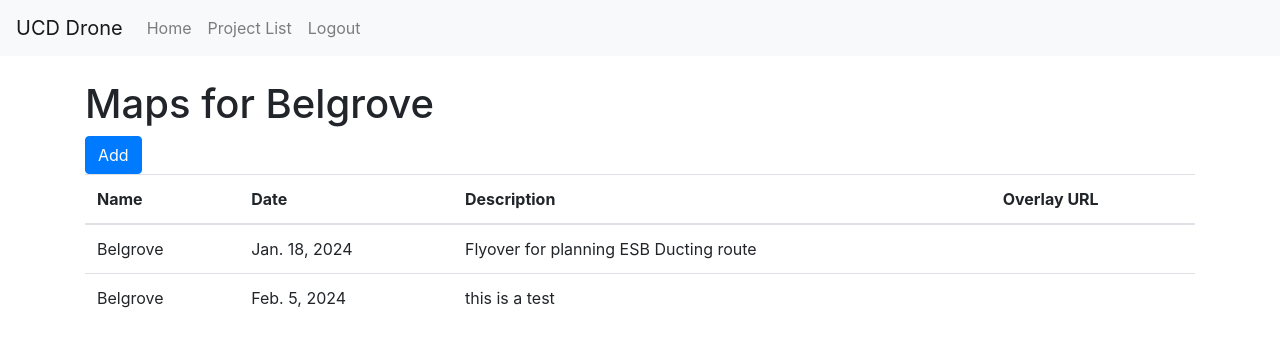
After one commit to daniel-mcgeever/ucddrone_project, a Django app: page /projects/2e34aaee-3501-4396-8f51-119b45ead884/maps/ in a window 1280 px wide. The commit adds this page. Shown: the top 347 px of the page. Run offline with Django 4.2, Linux system fonts and the light colour scheme; data comes from the database, SQL or seed files in the repository; both versions use the stored data as it was after the commit; some libraries are stand-ins or nearby versions.

Commit message:
Update to allow for map uploading

```diff
--- a/ucddrone/projects/models.py
+++ b/ucddrone/projects/models.py
@@ -14,6 +14,10 @@ class Project(models.Model):
     date = models.DateField()
     labels = models.ManyToManyField(Label)
     thumbnail = models.ImageField(upload_to='projects/thumbnails/')
+    sw_lat = models.DecimalField(max_digits=9, decimal_places=6, verbose_name="Southwest Latitude", default=53.299927)
+    sw_lng = models.DecimalField(max_digits=9, decimal_places=6, verbose_name="Southwest Longitude", default = -6.240273)
+    ne_lat = models.DecimalField(max_digits=9, decimal_places=6, verbose_name="Northeast Latitude", default = 53.313447)
+    ne_lng = models.DecimalField(max_digits=9, decimal_places=6, verbose_name="Northeast Longitude", default = -6.205402)
 
     def __str__(self):
         return self.name
@@ -22,7 +26,10 @@ class Map(models.Model):
     id = models.UUIDField(primary_key=True, default=uuid.uuid4, editable=False)
     project = models.ForeignKey(Project, related_name='maps', on_delete=models.CASCADE)
     date = models.DateField(default=timezone.now)
+    description = models.TextField(blank=True, null=True)  # Optional description field
+    gcs_url = models.URLField(blank=True, null=True)  # Optional Google Cloud Storage URL field
+
     # file = models.FileField(upload_to='maps/')
 
     def __str__(self):
-        return f'{self.project.name} - Map'
+        return f'{self.project.name} - {self.date}'
--- /dev/null
+++ b/ucddrone/projects/templates/projects/project_map_list.html
@@ -0,0 +1,51 @@
+<!-- project_map_list.html -->
+
+{% extends "base.html" %}
+
+{% block extra_head %}
+
+<link href="https://cdn.jsdelivr.net/npm/dropzone@5.7.0/dist/min/dropzone.min.css" rel="stylesheet">
+
+{% endblock %}
+
+{% block title %}Maps for {{ project.name }}{% endblock %}
+
+{% block content %}
+    <div>
+        <div>
+            <h1>Maps for {{ project.name }}</h1>
+        </div>
+        <div class="text-end"> <!-- Align content to the right -->
+            <a href="{% url 'upload_map' project_id=project.id %}" class="btn btn-primary">Add</a>
+        </div>
+    </div>
+    <table class="table">
+        <thead>
+            <tr>
+                <th scope="col">Name</th>
+                <th scope="col">Date</th>
+                <th scope="col">Description</th>
+                <th scope="col">Overlay URL</th>
+            </tr>
+        </thead>
+        <tbody>
+            {% for map in maps %}
+                <tr>
+                    <td>{{ project.name }}</td>
+                    <td>{{ map.date }}</td>
+                    <td>{{ map.description }}</td>
+                    <td>
+                        {% if map.gcs_url %}
+                            <a href="{{ map.gcs_url }}" target="_blank">Here</a>
+                        {% else %}
+
+                        {% endif %}
+                    </td>
+                </tr>
+            {% endfor %}
+        </tbody>
+    </table>
+
+
+
+{% endblock %}
--- a/ucddrone/projects/urls.py
+++ b/ucddrone/projects/urls.py
@@ -1,11 +1,12 @@
 from django.urls import path
-from .views import HomeView, create_project, add_maps, upload_zip, project_list, project_detail
+from .views import HomeView, create_project, add_maps, project_list, project_detail, project_map_list, upload_map
 
 urlpatterns = [
     path('', HomeView.as_view(), name='home'),
     path('create_project/', create_project, name='create_project'),
-    path('add_maps/<int:project_id>/', add_maps, name='add_maps'),
-    path('upload_zip/', upload_zip, name='upload_zip'),
+    path('add_maps/<uuid:project_id>/', add_maps, name='add_maps'),
     path('projects/', project_list, name='project_list'),
     path('projects/<uuid:project_id>/', project_detail, name='project_detail'),
+    path('projects/<uuid:project_id>/maps/', project_map_list, name='project_map_list'),
+    path('projects/<uuid:project_id>/upload_map', upload_map, name='upload_map'),
 ]
--- a/ucddrone/projects/views.py
+++ b/ucddrone/projects/views.py
@@ -1,11 +1,13 @@
+import shutil, tempfile, uuid, mimetypes
 from django.shortcuts import render, redirect, get_object_or_404
 from django.contrib.auth.mixins import LoginRequiredMixin
 from django.views.generic import TemplateView
 from .models import Project, Map
-from .forms import ProjectForm, MapForm
+from .forms import ProjectForm, MapForm, MapUploadForm
 import zipfile, os
 from django.http import HttpResponse
 from django.conf import settings
+from google.cloud import storage
 
 def create_project(request):
     if request.method == 'POST':
@@ -41,28 +43,102 @@ def add_maps(request, project_id):
         form = MapForm()
     return render(request, 'projects/add_maps.html', {'form': form, 'project': project})
 
-def upload_zip(request):
-    if request.method == 'POST':
-        zip_file = request.FILES.get('zip_file')
-        if zip_file and zipfile.is_zipfile(zip_file):
-            zip_path = os.path.join(settings.MEDIA_ROOT, zip_file.name)
-
-            with open(zip_path, 'wb+') as destination:
-                for chunk in zip_file.chunks():
-                    destination.write(chunk)
-
-            with zipfile.ZipFile(zip_path, 'r') as zip_ref:
-                zip_ref.extractall(os.path.join(settings.MEDIA_ROOT, 'extracted'))
-
-            os.remove(zip_path)  # Clean up the uploaded zip file
-            return HttpResponse("Zip file uploaded and extracted successfully.")
-        else:
-            return HttpResponse("Invalid file format. Please upload a zip file.")
-
-    return render(request, 'upload_zip.html')
+def project_map_list(request, project_id):
+    project = get_object_or_404(Project, id=project_id)
+    maps = project.maps.all()
+    return render(request, 'projects/project_map_list.html', {'project': project, 'maps': maps})
 
 class HomeView(LoginRequiredMixin, TemplateView):
     template_name = 'home.html'
 
-# def home(request):
-#     return render(request, 'projects/home.html')
+
+
+
+def upload_map(request, project_id):
+
+    project = get_object_or_404(Project, id=project_id)
+
+    if request.method == 'POST':
+        form = MapUploadForm(request.POST, request.FILES)
+        if form.is_valid():
+            map_instance = form.save(commit=False)
+            map_instance.project = project
+            map_instance.save()
+
+
+            map_id = map_instance.id
+            # map = Map(project_id=project_id, description=description, date=date)
+
+
+            # Get the uploaded zip file and other form data
+            zip_file = form.cleaned_data['zip_file']
+            description = form.cleaned_data['description']
+
+            # Create a temporary directory to extract the zip contents
+            temp_dir = tempfile.mkdtemp()
+
+            try:
+                # Extract the zip file to the temporary directory
+                with zipfile.ZipFile(zip_file, 'r') as zip_ref:
+                    zip_ref.extractall(temp_dir)
+
+                # Construct the dashless ids
+                dashless_project_id = str(project_id).replace('-', '')
+                dashless_map_id = str(map_id).replace('-', '')
+
+                # Construct the GCS object path
+                bucket_name = settings.GOOGLE_CLOUD_STORAGE_BUCKET_NAME
+                project_folder = f'projects/{dashless_project_id}/maps'
+                map_folder = dashless_map_id  # Use map ID as folder name
+                map_path = f'{project_folder}/{map_folder}'
+
+                # Initialize the GCS client
+                storage_client = storage.Client()
+
+                # Upload the extracted files to GCS while maintaining the folder structure
+                for root, dirs, files in os.walk(temp_dir):
+                    for file in files:
+
+                        if file.startswith("._"):
+                            continue
+
+                        # Skip files with ".kml" extension
+                        if file.endswith(".kml"):
+                            continue
+
+                        local_file_path = os.path.join(root, file)
+                        relative_file_path_parts = os.path.relpath(local_file_path, temp_dir).split("/")
+                        relative_file_path = "/".join(relative_file_path_parts[1:])
+                        gcs_file_path = os.path.join(map_path, relative_file_path)
+
+                        # print(f'root: {root}')
+                        # print(f'local_file_path: {local_file_path}')
+                        # print(f'relative_file_path_parts: {relative_file_path_parts}')
+
+                        # print(f'relative_file_path: {relative_file_path}')
+                        # print(f'gcs_file_path: {gcs_file_path}')
+                        content_type, _ = mimetypes.guess_type(local_file_path)
+
+                        # Upload the file to GCS
+                        bucket = storage_client.bucket(bucket_name)
+                        blob = bucket.blob(gcs_file_path)
+
+                        blob.content_type = content_type
+
+                        blob.upload_from_filename(local_file_path)
+
+                # # Save the map record in the database (assuming you have a Map model)
+                # map = Map(project_id=project_id, description=description, gcs_url=blob.public_url)
+                # map.save()
+
+
+                return redirect('project_map_list', project_id=project_id)
+            finally:
+                # Clean up the temporary directory
+                shutil.rmtree(temp_dir)
+        else:
+            # Handle form validation errors
+            pass
+    else:
+        form = MapUploadForm()
+    return render(request, 'projects/upload_map.html', {'form': form})
--- a/ucddrone/templates/base.html
+++ b/ucddrone/templates/base.html
@@ -6,6 +6,25 @@
     <title>{% block title %}UCD Drone{% endblock %}</title>
     <!-- Bootstrap CSS -->
     <link href="https://stackpath.bootstrapcdn.com/bootstrap/4.5.2/css/bootstrap.min.css" rel="stylesheet">
+    <!-- Bootstrap Icons CSS -->
+    <link rel="stylesheet" href="https://cdnjs.cloudflare.com/ajax/libs/bootstrap-icons/1.7.2/font/bootstrap-icons.min.css">
+    <style>
+        .card-dropdown-button {
+            position: absolute;
+            bottom: 10px;
+            right: 10px;
+            color: grey; /* Or use a class like text-secondary or text-muted */
+        }
+        .card-dropdown-button:hover, .card-dropdown-button:focus {
+            color: grey; /* Adjust the color for hover state if needed */
+        }
+        .card-dropdown-button .bi {
+            font-size: 1.5em; /* Adjust size as needed */
+        }
+        .card-dropdown-menu {
+            transform: translate(-100%, 0); /* Adjust dropdown position */
+        }
+    </style>
 </head>
 <body>
     <!-- Bootstrap Navbar -->
@@ -33,6 +52,9 @@
         {% block content %}{% endblock %}
     </div>
 
+    <!-- Bootstrap Bundle JS (includes Popper) -->
+    <script src="https://cdn.jsdelivr.net/npm/bootstrap@5.1.0/dist/js/bootstrap.bundle.min.js"></script>
+
     <!-- Bootstrap JS, Popper.js, and jQuery -->
     <script src="https://code.jquery.com/jquery-3.5.1.slim.min.js"></script>
     <script src="https://cdn.jsdelivr.net/npm/@popperjs/core@2.0.5/dist/umd/popper.min.js"></script>
--- a/ucddrone/ucddrone/settings.py
+++ b/ucddrone/ucddrone/settings.py
@@ -12,6 +12,7 @@ https://docs.djangoproject.com/en/4.1/ref/settings/
 
 from pathlib import Path
 import os
+from google.cloud import storage
 
 # Build paths inside the project like this: BASE_DIR / 'subdir'.
 BASE_DIR = Path(__file__).resolve().parent.parent
@@ -26,7 +27,7 @@ SECRET_KEY = 'django-insecure-1#8@2d6iu&h=y7g0dfq64n&-ka+wh0assy=c!!24ig1z-8kk_w
 # SECURITY WARNING: don't run with debug turned on in production!
 DEBUG = False
 
-ALLOWED_HOSTS = ['35.197.230.249', 'ucddrone.com', 'www.ucddrone.com']
+ALLOWED_HOSTS = ['127.0.0.1', '35.197.230.249', 'ucddrone.com', 'www.ucddrone.com']
 
 
 # Application definition
@@ -133,6 +134,8 @@ DEFAULT_AUTO_FIELD = 'django.db.models.BigAutoField'
 LOGIN_REDIRECT_URL = 'home'
 LOGOUT_REDIRECT_URL = 'accounts:login'
 
+GOOGLE_CLOUD_STORAGE_BUCKET_NAME = 'www.ucddrone.com'
+
 GS_BUCKET_NAME = 'www.ucddrone.com'
 STATICFILES_STORAGE = 'storages.backends.gcloud.GoogleCloudStorage'
 DEFAULT_FILE_STORAGE = 'storages.backends.gcloud.GoogleCloudStorage'
```
Also changed, not shown: ucddrone/projects/forms.py (+22 -1 lines), ucddrone/projects/templates/projects/add_maps.html (+27 -34 lines), ucddrone/projects/templates/projects/project_detail.html (+4 -4 lines), ucddrone/projects/templates/projects/project_list.html (+20 -4 lines), ucddrone/projects/templates/projects/upload_map.html (added, +14 -0 lines), ucddrone/requirements.txt (+22 -0 lines), ucddrone/db.sqlite3, ucddrone/media/projects/thumbnails/Drone1_DJI_0633.jpg (added), ucddrone/projects/migrations/0005_map_ne_lat_map_ne_lng_map_sw_lat_map_sw_lng.py (added), ucddrone/projects/migrations/0006_remove_map_ne_lat_remove_map_ne_lng_and_more.py (added), ucddrone/projects/migrations/0007_project_ne_lat_project_ne_lng_project_sw_lat_and_more.py (added), ucddrone/projects/migrations/0008_map_description_map_gcs_url.py (added).
